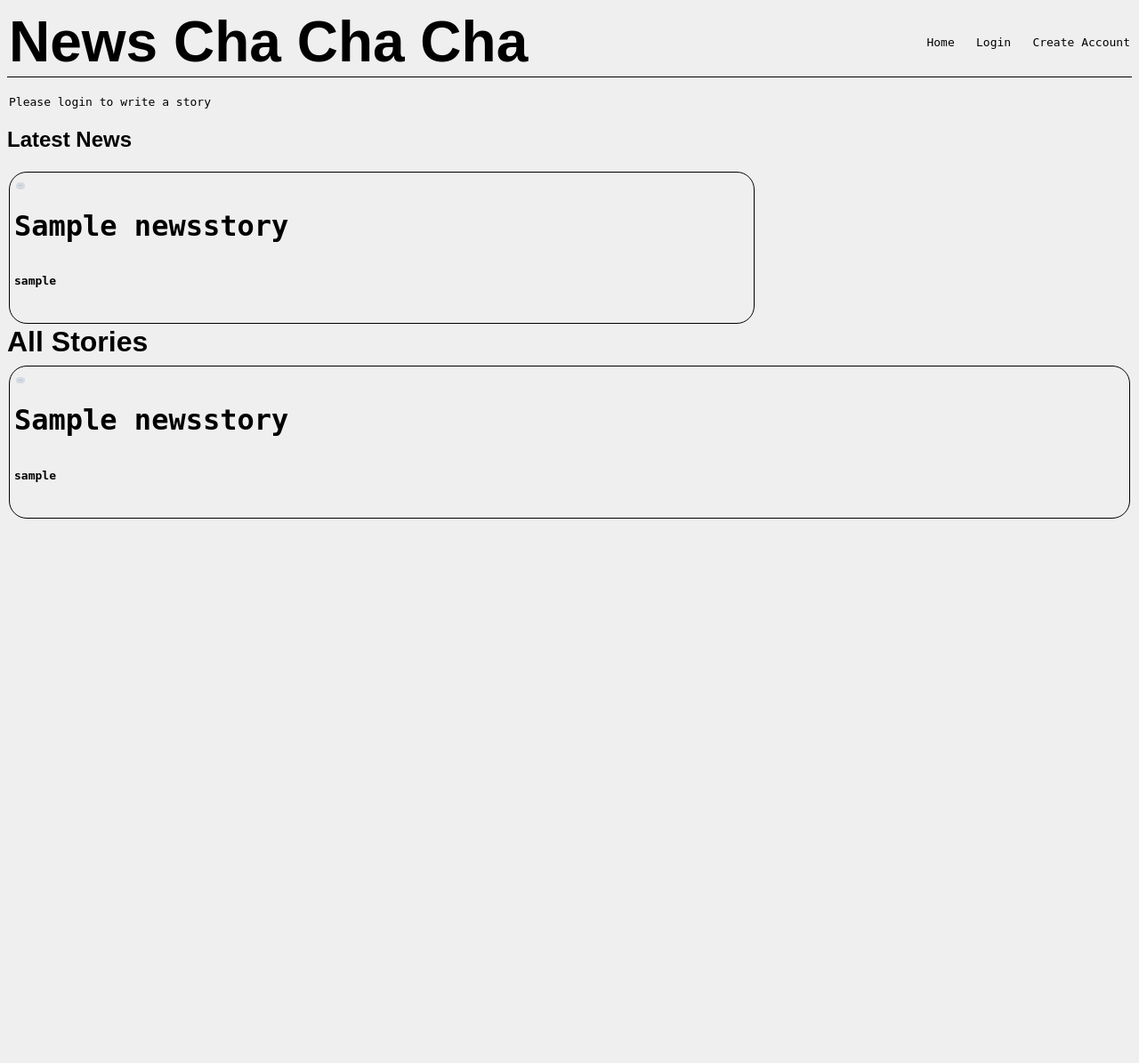
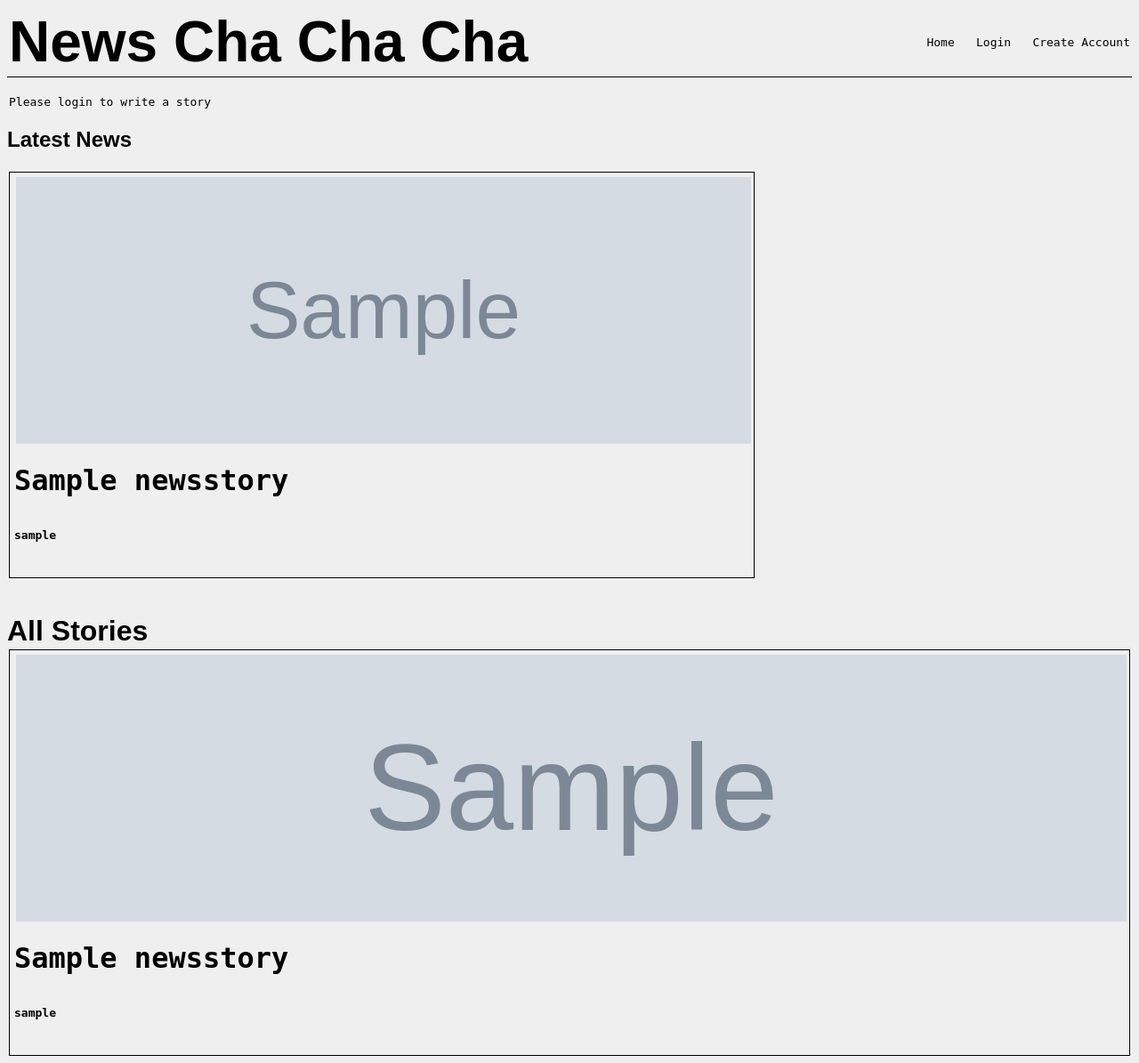
Before and after one commit to BBLogan/goodshecodesnews, a Django app: page /news/ in a window 1280 px wide. Shown: the whole page at 89% size. Before the commit the page ends 583 px from the top, so only its background shows below. Run offline with Django 4.2, Linux system fonts and the light colour scheme; tables that the repository leaves empty hold one stand-in row (values such as "Sample post"); grey boxes marked "Sample" are stand-in pictures; parts of the project's set-up code (start-up, migrations or seed data) failed here and were passed over; some web fonts are replaced.

Commit message:
ITS THE BLOODY CSS! Oh man, still working on the error but have located it to the CSS files

```diff
--- a/she_codes_news/news/static/news/styles.css
+++ b/she_codes_news/news/static/news/styles.css
@@ -19,7 +19,7 @@
     max-height: 500px;
 }
 
-#story-card-1 {
+/* #story-card-1 {
     grid-area: left-1;
 }
 
@@ -72,26 +72,26 @@
     margin-right: 5px;
     object-fit: contain;
     border-radius: 20px;
-}
+} */
 
-#all-stories {
+/* #all-stories {
     display: flex;
     flex-wrap: wrap;
     justify-content: space-between;
     padding-top: 6px;
-}
+} */
 
-#all-stories .story-card {
+/* #all-stories .story-card {
     flex-basis: 32%;
     flex-grow: 1;
-}
+} */
 
 #story-content {
     text-align: justify;
 }
 
-#story-content img {
+/* #story-content img {
     float: right;
     margin: 0 0 10px 10px;
     width: 50%;
-}
+} */
--- a/she_codes_news/static/styles.css
+++ b/she_codes_news/static/styles.css
@@ -5,21 +5,21 @@
     font-family: 'Montserrat Subrayada', sans-serif;
 }
 
-.story-card {
+/* .story-card {
     margin: 2px;
     border: 1px solid antiquewhite;
     padding: 15px;
     border-radius: 20px;
-}
+} */
 
-#latest-stories {
+/* #latest-stories {
     display: grid;
     grid-template-columns: 2fr 1fr;
     grid-template-rows: 1fr 1fr 1fr;
     gap: 1px 1px;
     grid-template-areas: "left-1 right-1" "left-1 right-2" "left-1 right-3";
     max-height: 500px;
-}
+} */
 
 header {
     display: flex;
```
Also changed, not shown: she_codes_news/news/migrations/0001_initial.py, she_codes_news/news/migrations/0002_initial.py, she_codes_news/news/migrations/0003_newsstory_image_url.py (deleted), she_codes_news/news/migrations/0004_rename_image_url_newsstory_img_url.py (deleted), she_codes_news/users/migrations/0001_initial.py.
